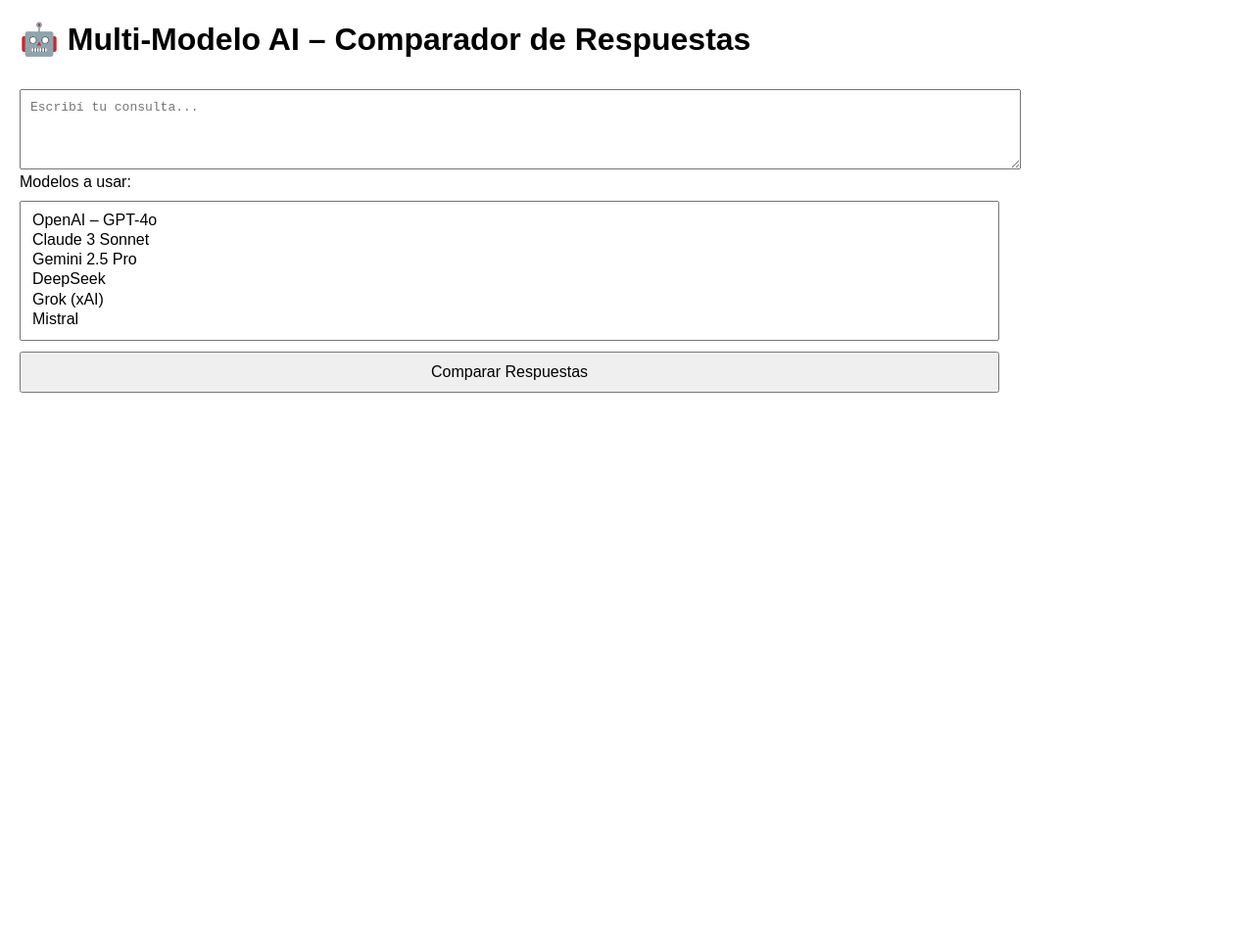
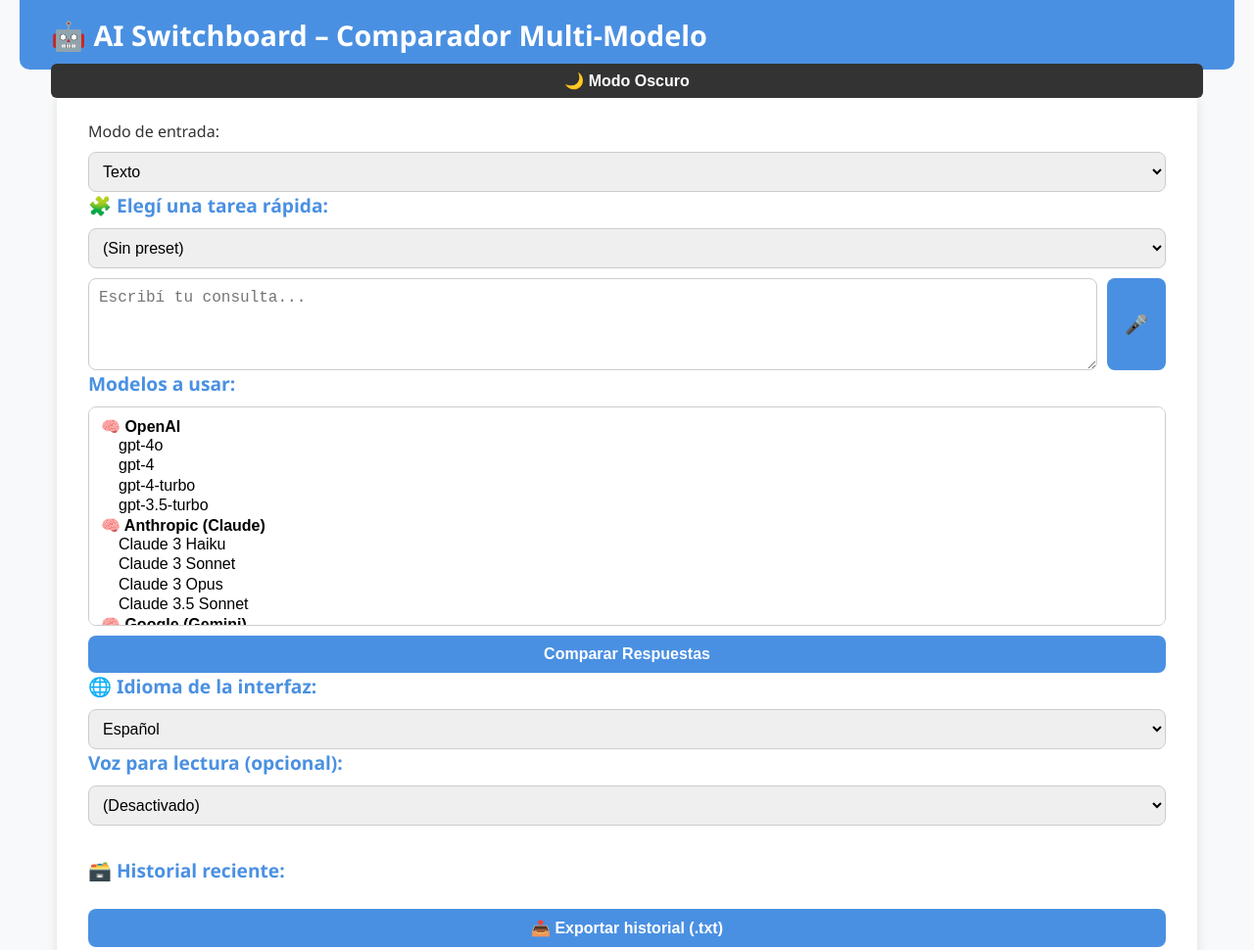
Before and after one commit to electrobiotica/multi_model, a plain HTML site: page index.html in a window 1280 px wide. Shown: the top 970 px of the page at 98% size. Before the commit the page ends 800 px from the top, so only its background shows below. Drawn offline with nearby package versions, Linux system fonts and the light colour scheme.

Commit message:
Add files via upload

```diff
--- a/index.html
+++ b/index.html
@@ -1,75 +1,225 @@
 <!DOCTYPE html>
 <html lang="es">
 <head>
-    <meta charset="UTF-8">
-    <title>Multi-Modelo AI – Comparador Inteligente</title>
-    <script src="https://js.puter.com/v2/"></script>
-    <script src="https://cdn.jsdelivr.net/npm/marked/marked.min.js"></script>
-    <style>
-        body { font-family: sans-serif; margin: 20px; max-width: 1000px; }
-        textarea, select, button { padding: 10px; margin-top: 10px; width: 100%; font-size: 1em; }
-        .respuesta { margin-top: 20px; padding: 15px; background: #f4f4f4; border-radius: 8px; white-space: pre-wrap; }
-        .respuesta h3 { margin-top: 0; }
-        .grid { display: grid; grid-template-columns: repeat(auto-fit, minmax(300px, 1fr)); gap: 20px; margin-top: 20px; }
-    </style>
+  <meta charset="UTF-8" />
+  <meta name="viewport" content="width=device-width, initial-scale=1.0"/>
+  <title>AI Switchboard – Multi-Modelo</title>
+
+
+  <style>
+    body {
+      font-family: 'Segoe UI', sans-serif;
+      background-color: #f8f9fa;
+      margin: 0;
+      padding: 0 20px;
+      color: #333;
+    }
+    header {
+      background: #4a90e2;
+      color: white;
+      padding: 1rem 2rem;
+      border-bottom-left-radius: 10px;
+      border-bottom-right-radius: 10px;
+    }
+    header h1 {
+      margin: 0;
+      font-size: 1.8rem;
+    }
+    main {
+      max-width: 1100px;
+      margin: 20px auto;
+      background: white;
+      padding: 2rem;
+      border-radius: 12px;
+      box-shadow: 0 4px 12px rgba(0,0,0,0.1);
+    }
+    select, textarea, input[type="file"], button {
+      width: 100%;
+      font-size: 1rem;
+      margin-top: 10px;
+      padding: 10px;
+      border: 1px solid #ccc;
+      border-radius: 8px;
+    }
+    button {
+      background: #4a90e2;
+      color: white;
+      font-weight: bold;
+      border: none;
+      cursor: pointer;
+      transition: background 0.3s ease;
+    }
+    button:hover {
+      background: #357bd8;
+    }
+    .respuesta {
+      background: #f1f3f5;
+      border-radius: 10px;
+      padding: 1rem;
+      margin-top: 20px;
+    }
+    .respuesta h3 {
+      margin-top: 0;
+    }
+    .grid {
+      display: grid;
+      grid-template-columns: repeat(auto-fit, minmax(320px, 1fr));
+      gap: 20px;
+    }
+    .card {
+      background: white;
+      border-radius: 12px;
+      padding: 1rem;
+      box-shadow: 0 2px 6px rgba(0,0,0,0.1);
+    }
+    .section-title {
+      margin-top: 2rem;
+      font-size: 1.2rem;
+      font-weight: bold;
+      color: #4a90e2;
+    }
+
+    body.dark {
+      background-color: #121212;
+      color: #eee;
+    }
+    body.dark main {
+      background: #1e1e1e;
+    }
+    body.dark .card {
+      background: #2a2a2a;
+      color: #eee;
+    }
+    body.dark select, body.dark textarea, body.dark input[type="file"], body.dark button {
+      background: #2a2a2a;
+      color: #eee;
+      border: 1px solid #555;
+    }
+    body.dark button:hover {
+      background: #444;
+    }
+
+</style>
 </head>
+<script src="https://js.puter.com/v2/"></script>
+<script src="/static/js/main.js"></script>
 <body>
-    <h1>🤖 Multi-Modelo AI – Comparador de Respuestas</h1>
-    <textarea id="pregunta" rows="4" placeholder="Escribí tu consulta..."></textarea>
+  <header>
+    <h1>🤖 AI Switchboard – Comparador Multi-Modelo</h1>
+<button id="toggle-dark" style="float:right; background:#333; color:white; border:none; padding:8px 12px; border-radius:6px; cursor:pointer;">🌙 Modo Oscuro</button>
+  </header>
+  <main>
+    <label for="modo">Modo de entrada:</label>
+    <select id="modo">
+      <option value="texto">Texto</option>
+      <option value="imagen">Imagen (GPT Vision)</option>
+      <option value="ocr">OCR (Extraer texto)</option>
+    </select>
 
-    <label for="modelos">Modelos a usar:</label>
-    <select id="modelos" multiple size="6">
+
+    <label class="section-title" for="presets">🧩 Elegí una tarea rápida:</label>
+    <select id="presets">
+      <option value="">(Sin preset)</option>
+      <option value="Resumí el siguiente texto:">📝 Resumen</option>
+      <option value="Traducí al inglés:">🌐 Traducir al inglés</option>
+      <option value="Explicá este código:">💻 Explicar código</option>
+      <option value="Escribí un correo profesional sobre:">📧 Email formal</option>
+      <option value="Generá ideas creativas para:">💡 Ideas creativas</option>
+    </select>
+
+<div id="input-texto">
+      <div style="display: flex; gap: 10px;">
+<textarea id="pregunta" rows="4" style="flex: 1;" placeholder="Escribí tu consulta..."></textarea>
+<button id="microfono" title="Hablar" style="width: 60px; font-size: 1.2em;">🎤</button>
+</div>
+    </div>
+    <div id="input-imagen" style="display:none;">
+      <input type="file" id="archivo" accept="image/*">
+    </div>
+
+    <label for="modelos" class="section-title">Modelos a usar:</label>
+    <select id="modelos" multiple size="10">
+<optgroup label="🧠 OpenAI">
+  <option value="gpt-4o">gpt-4o</option>
+  <option value="gpt-4">gpt-4</option>
+  <option value="gpt-4-turbo">gpt-4-turbo</option>
+  <option value="gpt-3.5-turbo">gpt-3.5-turbo</option>
+</optgroup>
+<optgroup label="🧠 Anthropic (Claude)">
+  <option value="openrouter:anthropic/claude-3-haiku">Claude 3 Haiku</option>
+  <option value="openrouter:anthropic/claude-3-sonnet">Claude 3 Sonnet</option>
+  <option value="openrouter:anthropic/claude-3-opus">Claude 3 Opus</option>
+  <option value="openrouter:anthropic/claude-3.5-sonnet">Claude 3.5 Sonnet</option>
+</optgroup>
+<optgroup label="🧠 Google (Gemini)">
+  <option value="openrouter:google/gemini-1.5-flash">Gemini 1.5 Flash</option>
+  <option value="openrouter:google/gemini-1.5-pro">Gemini 1.5 Pro</option>
+  <option value="openrouter:google/gemini-2.5-pro">Gemini 2.5 Pro</option>
+</optgroup>
+<optgroup label="🧠 Mistral">
+  <option value="openrouter:mistralai/mistral-7b-instruct">Mistral 7B Instruct</option>
+  <option value="openrouter:mistralai/mixtral-8x7b-instruct">Mixtral 8x7B Instruct</option>
+</optgroup>
+<optgroup label="🧠 Meta (LLaMA)">
+  <option value="openrouter:meta-llama/llama-3-8b-instruct">LLaMA 3 8B Instruct</option>
+  <option value="openrouter:meta-llama/llama-3-70b-instruct">LLaMA 3 70B Instruct</option>
+</optgroup>
+<optgroup label="🧠 DeepSeek">
+  <option value="openrouter:deepseek/deepseek-coder">DeepSeek Coder</option>
+  <option value="openrouter:deepseek/deepseek-chat">DeepSeek Chat</option>
+</optgroup>
+<optgroup label="🧠 xAI (Grok)">
+  <option value="openrouter:xai/grok-1">Grok 1</option>
+</optgroup>
+<optgroup label="🧠 Otros">
+  <option value="openrouter:cohere/command-r-plus">Cohere Command R+</option>
+  <option value="openrouter:perplexity/pplx-70b-online">Perplexity 70B Online</option>
+  <option value="openrouter:qwen/qwen-72b-chat">Qwen 72B Chat</option>
+</optgroup>
+<optgroup label="🖼️ Imagen / OCR">
+  <option value="img2txt">OCR – Extraer texto</option>
+</optgroup>
+
+      <optgroup label="🧠 Texto">
         <option value="gpt-4o">OpenAI – GPT-4o</option>
         <option value="openrouter:anthropic/claude-3-sonnet">Claude 3 Sonnet</option>
         <option value="openrouter:google/gemini-2.5-pro">Gemini 2.5 Pro</option>
         <option value="openrouter:deepseek/deepseek-chat">DeepSeek</option>
         <option value="openrouter:xai/grok-1">Grok (xAI)</option>
         <option value="openrouter:mistralai/mistral-7b-instruct">Mistral</option>
+      </optgroup>
+      <optgroup label="🖼️ Imagen / OCR">
+        <option value="img2txt">OCR – Extraer texto</option>
+      </optgroup>
     </select>
 
     <button onclick="consultarModelos()">Comparar Respuestas</button>
 
+
+    <label class="section-title" for="ui-lang">🌐 Idioma de la interfaz:</label>
+    <select id="ui-lang">
+      <option value="es">Español</option>
+      <option value="en">English</option>
+    </select>
+
+<label class="section-title" for="tts-voice">Voz para lectura (opcional):</label>
+    <select id="tts-voice">
+      <option value="">(Desactivado)</option>
+      <option value="es-ES">Español (España)</option>
+      <option value="es-MX">Español (México)</option>
+      <option value="en-US">Inglés (EE.UU.)</option>
+    </select>
+
+
     <div class="grid" id="resultados"></div>
 
-    <script>
-        function limpiarRespuesta(respuesta) {
-            if (typeof respuesta === "string") return respuesta;
-            if (respuesta?.text && typeof respuesta.text === "string") return respuesta.text;
-            if (respuesta?.message?.content && typeof respuesta.message.content === "string") return respuesta.message.content;
-            try {
-                return JSON.stringify(respuesta, null, 2);
-            } catch {
-                return "Respuesta inesperada.";
-            }
-        }
+    <div class="section-title">🗃️ Historial reciente:</div>
+    <ul id="historial" style="list-style: none; padding: 0;"></ul>
 
-        async function consultarModelos() {
-            const pregunta = document.getElementById("pregunta").value.trim();
-            const modelos = Array.from(document.getElementById("modelos").selectedOptions).map(opt => opt.value);
-            const contenedor = document.getElementById("resultados");
-            contenedor.innerHTML = "";
+    <button onclick="exportarHistorial()" style="margin-top: 10px;">📤 Exportar historial (.txt)</button>
 
-            if (!pregunta || modelos.length === 0) {
-                alert("Escribí una consulta y seleccioná al menos un modelo.");
-                return;
-            }
 
-            for (const modelo of modelos) {
-                const div = document.createElement("div");
-                div.className = "respuesta";
-                div.innerHTML = `<h3>${modelo}</h3><em>Consultando...</em>`;
-                contenedor.appendChild(div);
+  </main>
 
-                try {
-                    const res = await puter.ai.chat(pregunta, { model: modelo });
-                    const text = limpiarRespuesta(res);
-                    div.innerHTML = `<h3>${modelo}</h3>` + marked.parse(text);
-                } catch (err) {
-                    div.innerHTML = `<h3>${modelo}</h3><span style="color:red;">❌ Error consultando este modelo.</span>`;
-                    console.error(err);
-                }
-            }
-        }
-    </script>
 </body>
 </html>
```
